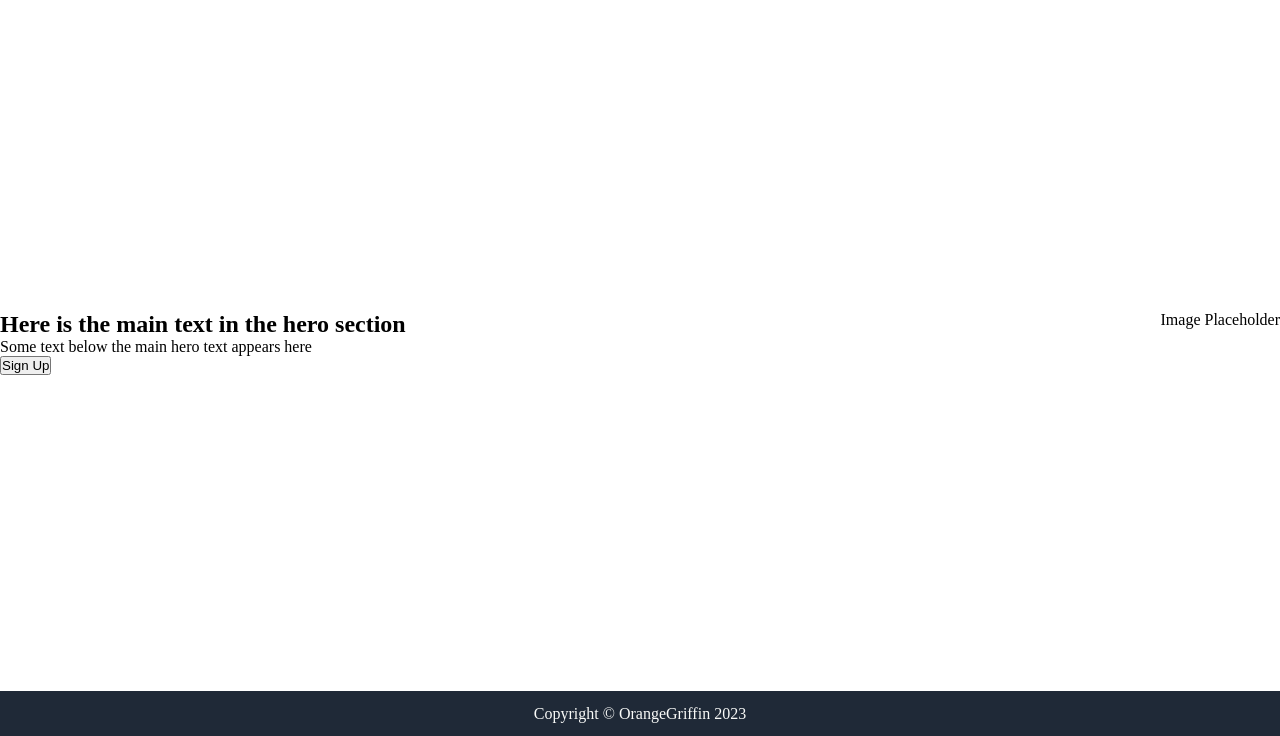
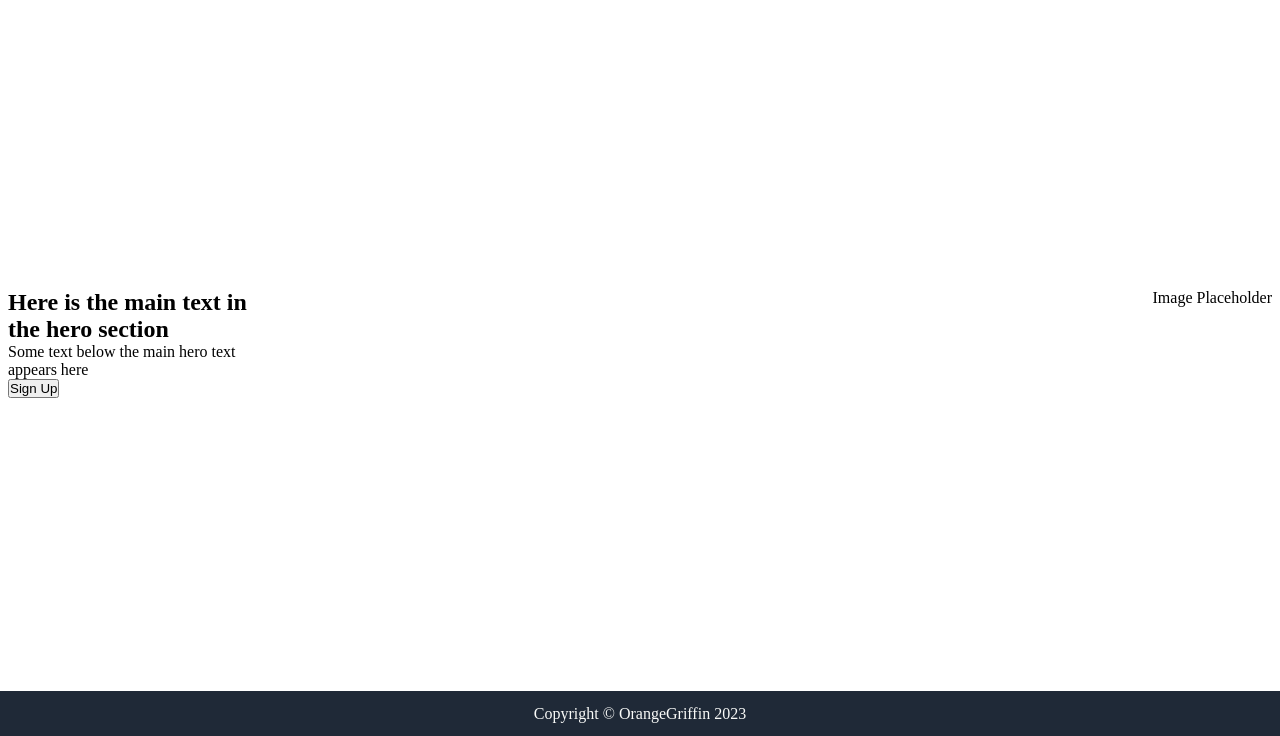
Before and after one commit to OrangeGriffin/TheOdinProject-LandingPageProject, a plain HTML site: page index.html in a window 1280 px wide. Shown: the part 64-800 px from the top of the page. Drawn offline with Linux system fonts and the light colour scheme.

Commit message:
Add hero styling

```diff
--- a/style.css
+++ b/style.css
@@ -52,4 +52,9 @@ ul {
 .hero-container {
     display: flex;
     justify-content: space-between;
+    padding: 8px;
 }
+
+.hero-left {
+    width: 250px;
+}
```
